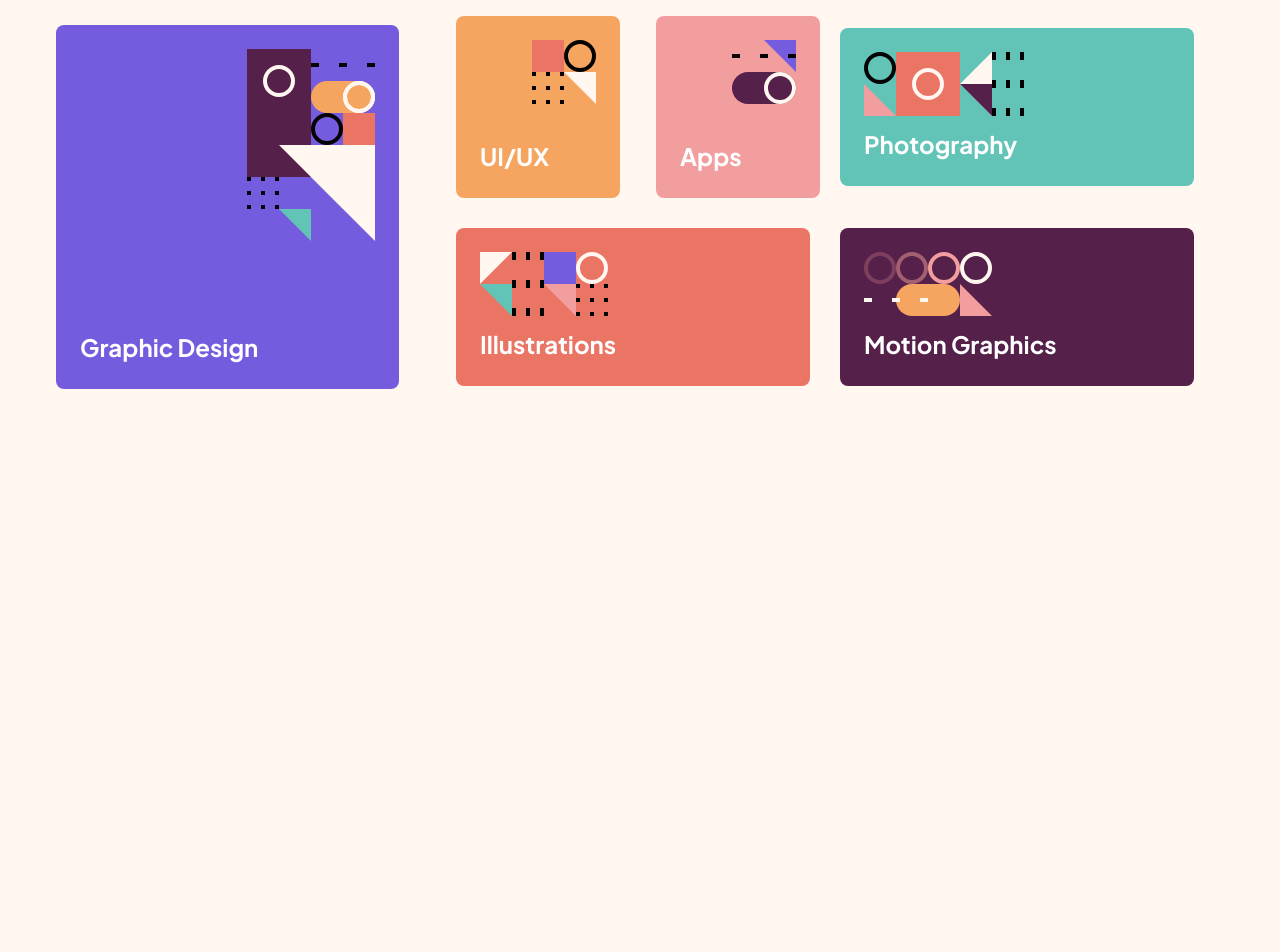
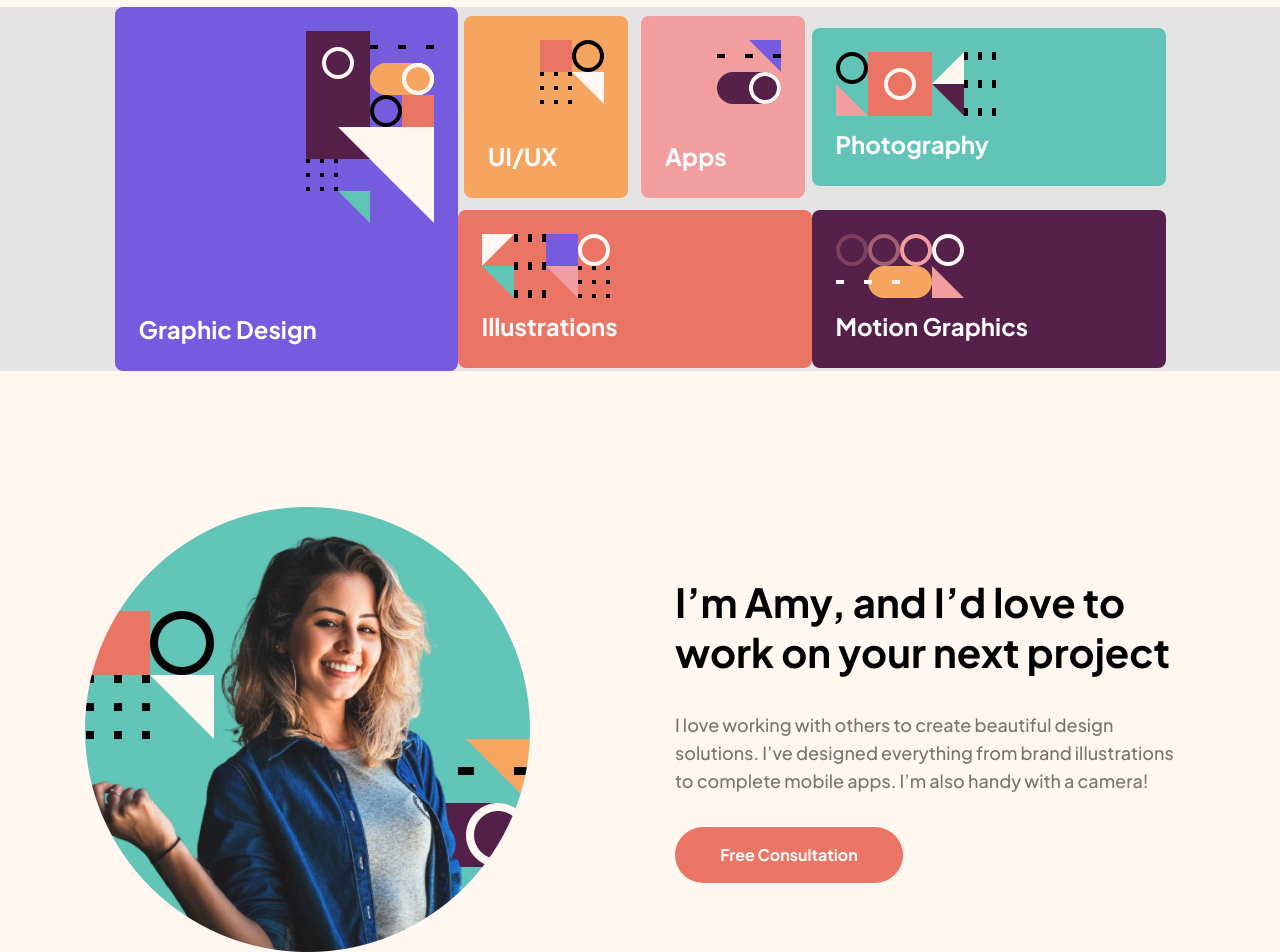
Before and after one commit to johnny-estrada/single-page-design-portfolio, a React (Vite) app: page / in a window 1280 px wide. Shown: the part 338-1290 px from the top of the page. Before the commit the page ends 800 px from the top, so only its background shows below. Built offline with nearby package versions, Linux system fonts and the light colour scheme.

Commit message:
Create About section component and style

```diff
--- a/src/App.jsx
+++ b/src/App.jsx
@@ -1,6 +1,7 @@
 import Navbar  from './components/Navbar'
 import Hero from './components/Hero'
 import Boxes from './components/Boxes'
+import About from './components/About'
 import './App.css'
 
 function App() {
@@ -11,6 +12,7 @@ function App() {
       <Navbar />
       <Hero />
       <Boxes />
+      <About />
       {/* <Navbar /> */}
     </div>
   )
--- /dev/null
+++ b/src/components/About.jsx
@@ -0,0 +1,25 @@
+import "./About.css";
+
+function About() {
+  return (
+    <>
+      <section className="section">
+          <img className="card__img" src="./images/image-amy.webp" alt="Amy" />
+
+        <div className="card__content">
+          <h2 className="card__title">
+            I’m Amy, and I’d love to work on your next project
+          </h2>
+          <p className="card__text">
+            I love working with others to create beautiful design solutions.
+            I’ve designed everything from brand illustrations to complete mobile
+            apps. I’m also handy with a camera!
+          </p>
+          <button className="card__cta">Free Consultation</button>
+        </div>
+      </section>
+    </>
+  );
+}
+
+export default About;
--- a/src/components/Boxes.css
+++ b/src/components/Boxes.css
@@ -1,24 +1,15 @@
 .grid-layout {
-    /* width: 80vw; */
-    margin: 0 auto;
     display: grid;
+    margin: 0 0 136px 0;
+    align-items: center;
     justify-content: center;
-    align-items: center;
-    grid-template-columns: 12.5rem 12.5rem;
-    grid-template-rows: 12.5rem 12.5rem;
-    grid-auto-rows: 12.5rem;
-    grid-auto-columns: 12.5rem;
-    /* background-color: #e4e4e4; */
-    /* gap: 1rem; */
+    grid-template-rows: repeat(1, 200px);
+    /* grid-template-columns: repeat(px4, 200px); */
+    /* grid-auto-rows: 200px; */
+    /* grid-auto-columns: 200px; */
+    background-color: #e4e4e4;
+    /* gap: 1.5rem; */
 }
-
-/* @media (max-width: 375px) {
-    .grid-layout {
-        grid-template-columns: repeat(auto-fit, minmax(300px, 1fr));
-        grid-template-rows: 1fr;
-    }
-
-} */
 
 .grid-item-1 {
     position: relative;
@@ -27,22 +18,21 @@
     background-color: #755CDE;
     padding: 1.5rem;
     border-radius: 0.5rem;
-    margin: 32px 16px;
     grid-row: 1 / span 2;
-    grid-column: 1 / span 2;
+    grid-column: 2 / span 2;
 
 }
 
 .grid-item-2 {
     position: relative;
-    width: 164px;
-    height: 182px;
+    width: 10.25rem;
+    height: 11.375rem;
     background-color: #F6A560;
     padding: 24px;
     border-radius: 8px;
-    margin: 32px 16px;
+    margin: 0;
     grid-row: 1;
-    grid-column: 3;
+    grid-column: 4;
 
 }
 
@@ -53,9 +43,9 @@
     background-color: #F39E9E;
     padding: 24px;
     border-radius: 8px;
-    margin: 32px 16px;
+    /* margin: 32px 16px; */
     grid-row: 1;
-    grid-column: 4;
+    grid-column: 5;
 
 }
 
@@ -66,9 +56,9 @@
     background-color:#EB7565;
     padding: 24px;
     border-radius: 8px;
-    margin: 32px 16px;
+    /* margin: 32px 16px; */
     grid-row: 2;
-    grid-column: 3 / span 2;
+    grid-column: 4 / span 2;
 
 }
 
@@ -81,7 +71,7 @@
     border-radius: 8px;
     /* margin: 32px 16px; */
     grid-row: 1;
-    grid-column: 5 / span 2;
+    grid-column: 6 / span 2;
 
 }
 
@@ -94,11 +84,12 @@
     border-radius: 8px;
     /* margin: 32px 16px; */
     grid-row: 2;
-    grid-column: 5 / span 2;
+    grid-column: 6 / span 2;
 
 }
 
 [class^='grid-item'] {
+    margin: 0 auto;
     /* outline: 3px dashed #f90; */
   }
 
```
Also changed, not shown: index-starter.html (+0 -24 lines).
